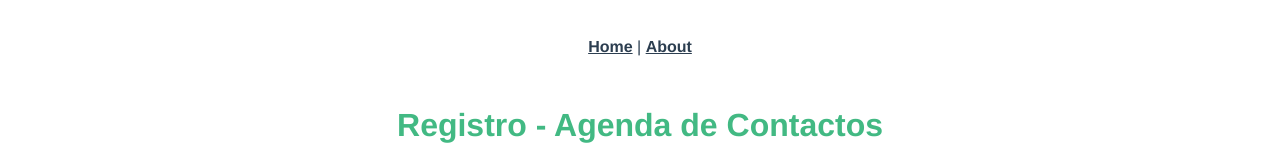
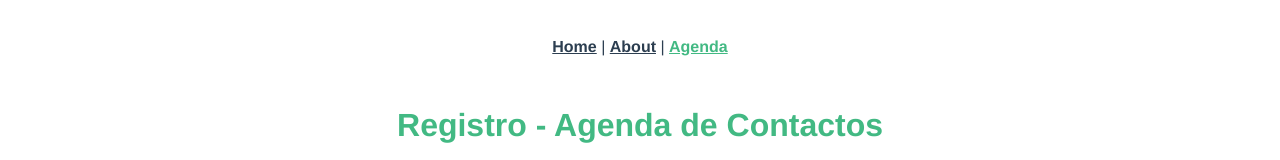
Before and after one commit to fmiquiza/VueProjects, a Vue app in the folder agenda/: page /agenda in a window 1280 px wide. Shown: the top 160 px of the page. Built offline with nearby package versions, Linux system fonts and the light colour scheme.

Commit message:
fixed link on root page to agenda

```diff
--- a/agenda/src/App.vue
+++ b/agenda/src/App.vue
@@ -1,7 +1,8 @@
 <template>
   <nav>
     <router-link to="/">Home</router-link> |
-    <router-link to="/about">About</router-link>
+    <router-link to="/about">About</router-link> |
+    <router-link to="/agenda">Agenda</router-link>
   </nav>
   <router-view/>
 </template>
```
